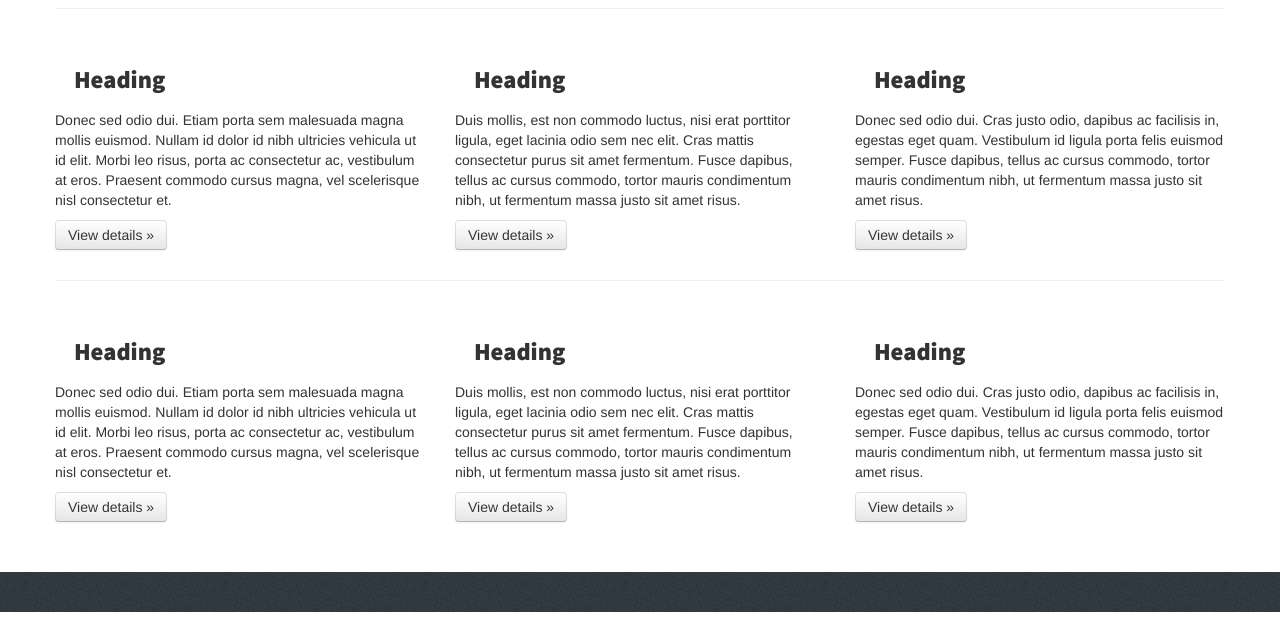
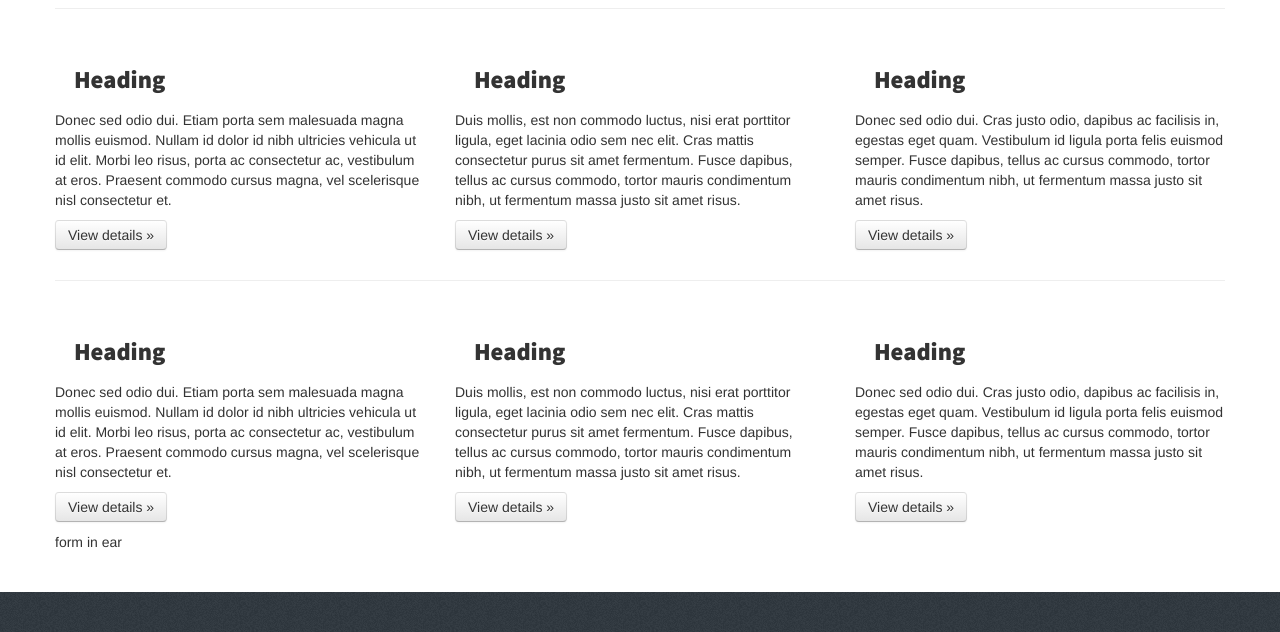
Before and after one commit to SimonHodgkiss/pet, a plain HTML site: page index.html in a window 1280 px wide. Shown: the part 544-1176 px from the top of the page. Drawn offline with Linux system fonts and the light colour scheme.

Commit message:
ear form

```diff
--- a/index.html
+++ b/index.html
@@ -76,7 +76,7 @@
 
 
 
-        <div class="container marketing">
+        <div class="container">
          <hr />
 
         <div class="row">
@@ -137,6 +137,11 @@
 
 
     </div><!-- /.container -->
+    <div class="quote">
+    	<div class="container">
+    		form in ear
+    	</div>
+    </div>
 
     <footer>
 
```
